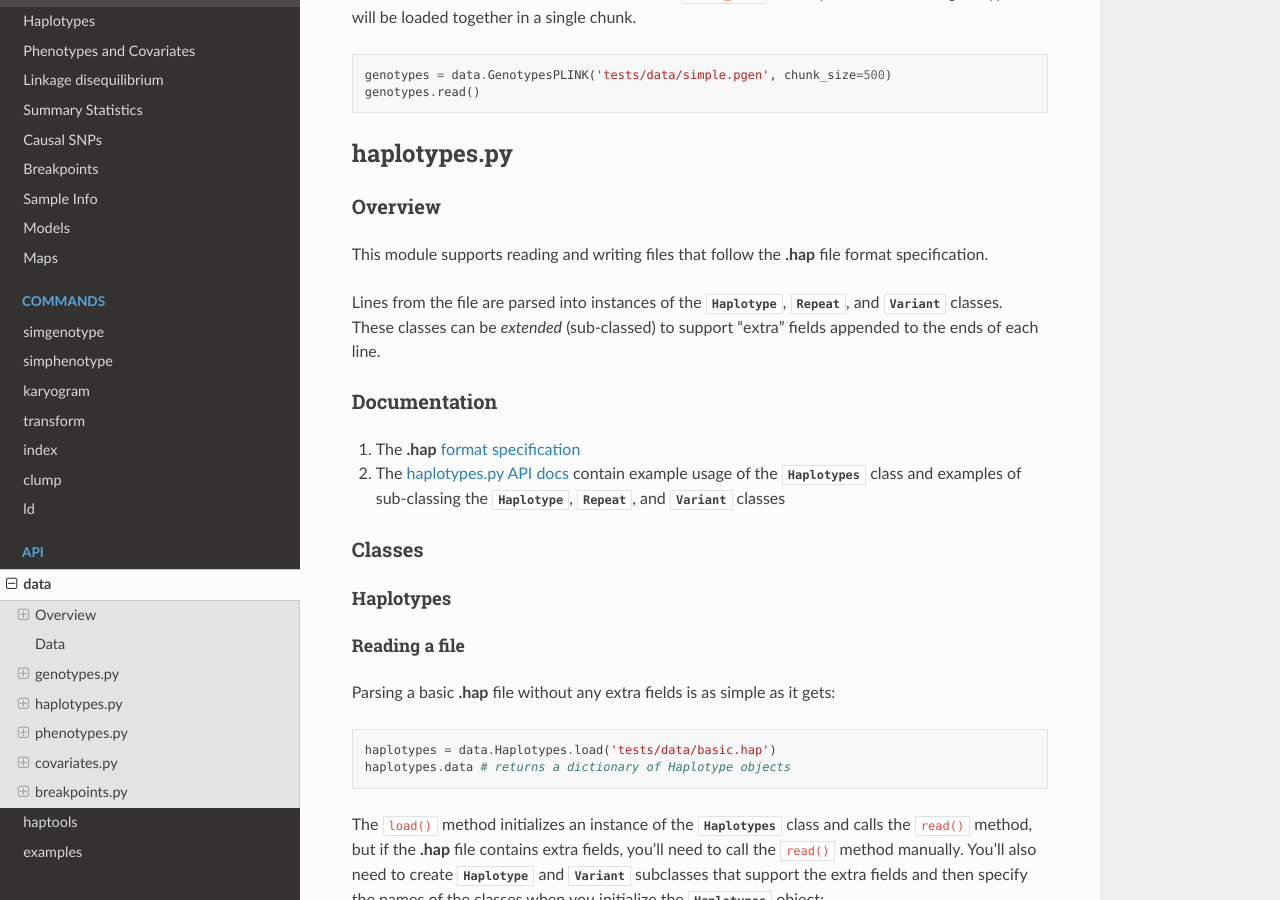
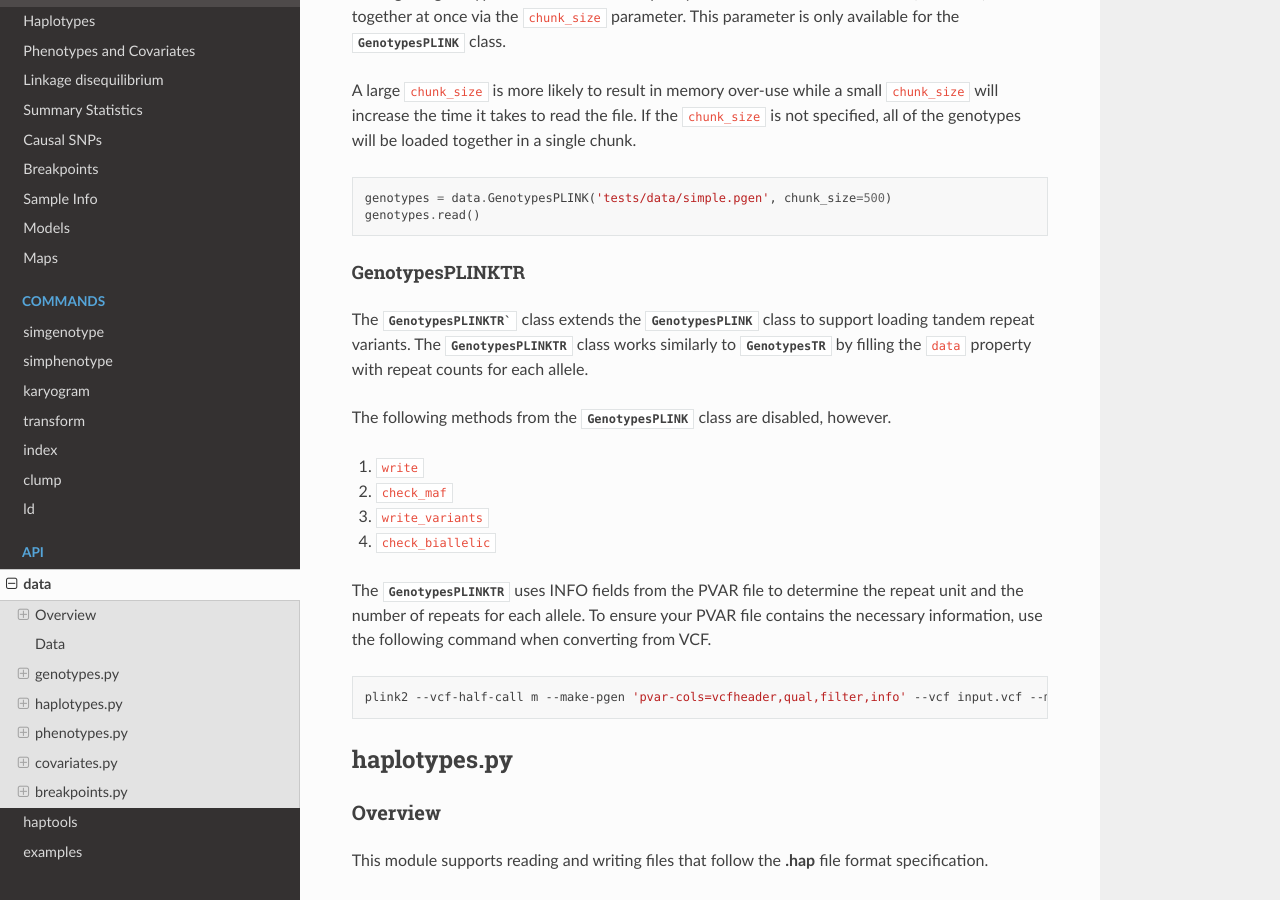
Before and after one commit to CAST-genomics/haptools, a Sphinx documentation site: the page built from docs/api/data.rst, in a window 1280 px wide and 900 px high, scrolled down 6222 px. Built offline with Sphinx 7.4.7 and the Read the Docs theme 2.0.0, drawn with Linux system fonts in a browser that asks for light colours; some of the changed text lies outside the part shown.

Commit message:
docs: the new GenotypesPLINKTR class also explain how to convert TR VCFs to PGEN

```diff
--- a/docs/api/data.rst
+++ b/docs/api/data.rst
@@ -168,7 +168,7 @@ All of the other methods in the :class:`Genotypes` class are inherited, but the
 
 GenotypesTR
 ++++++++++++
-The :class:`GenotypesTR` class *extends* :class:`Genotypes` class. The :class:`GenotypesTR` class follows the same structure of :class:`GenotypesVCF`, but can now load repeat count of tandem repeats as the alleles.
+The :class:`GenotypesTR` class *extends* the :class:`Genotypes` class. The :class:`GenotypesTR` class follows the same structure of :class:`GenotypesVCF`, but can now load repeat counts of tandem repeats as the alleles.
 
 All of the other methods in the :class:`Genotypes` class are inherited, but the :class:`GenotypesTR` class' ``load()`` function is unique to loading tandem repeat variants.
 
@@ -177,6 +177,11 @@ All of the other methods in the :class:`Genotypes` class are inherited, but the
 	genotypes = data.GenotypesTR.load('tests/data/simple_tr.vcf')
 	# make the first sample have 4 and 7 repeats for the alleles of the fourth variant
 	genotypes.data[0, 3] = (4, 7)
+
+The following methods from the :class:`Genotypes` class are disabled, however.
+
+1. ``check_biallelic``
+2. ``check_maf``
 
 .. _api-data-genotypestr:
 
@@ -238,6 +243,24 @@ A large ``chunk_size`` is more likely to result in memory over-use while a small
 
 	genotypes = data.GenotypesPLINK('tests/data/simple.pgen', chunk_size=500)
 	genotypes.read()
+
+GenotypesPLINKTR
+++++++++++++++++
+The :class:`GenotypesPLINKTR`` class extends the :class:`GenotypesPLINK` class to support loading tandem repeat variants.
+The :class:`GenotypesPLINKTR` class works similarly to :class:`GenotypesTR` by filling the ``data`` property with repeat counts for each allele.
+
+The following methods from the :class:`GenotypesPLINK` class are disabled, however.
+
+1. ``write``
+2. ``check_maf``
+3. ``write_variants``
+4. ``check_biallelic``
+
+The :class:`GenotypesPLINKTR` uses INFO fields from the PVAR file to determine the repeat unit and the number of repeats for each allele. To ensure your PVAR file contains the necessary information, use the following command when converting from VCF.
+
+.. code-block:: bash
+
+	plink2 --vcf-half-call m --make-pgen 'pvar-cols=vcfheader,qual,filter,info' --vcf input.vcf --make-pgen --out output
 
 haplotypes.py
 ~~~~~~~~~~~~~
```
Also changed, not shown: docs/formats/genotypes.rst (+13 -6 lines), 1 other file.
